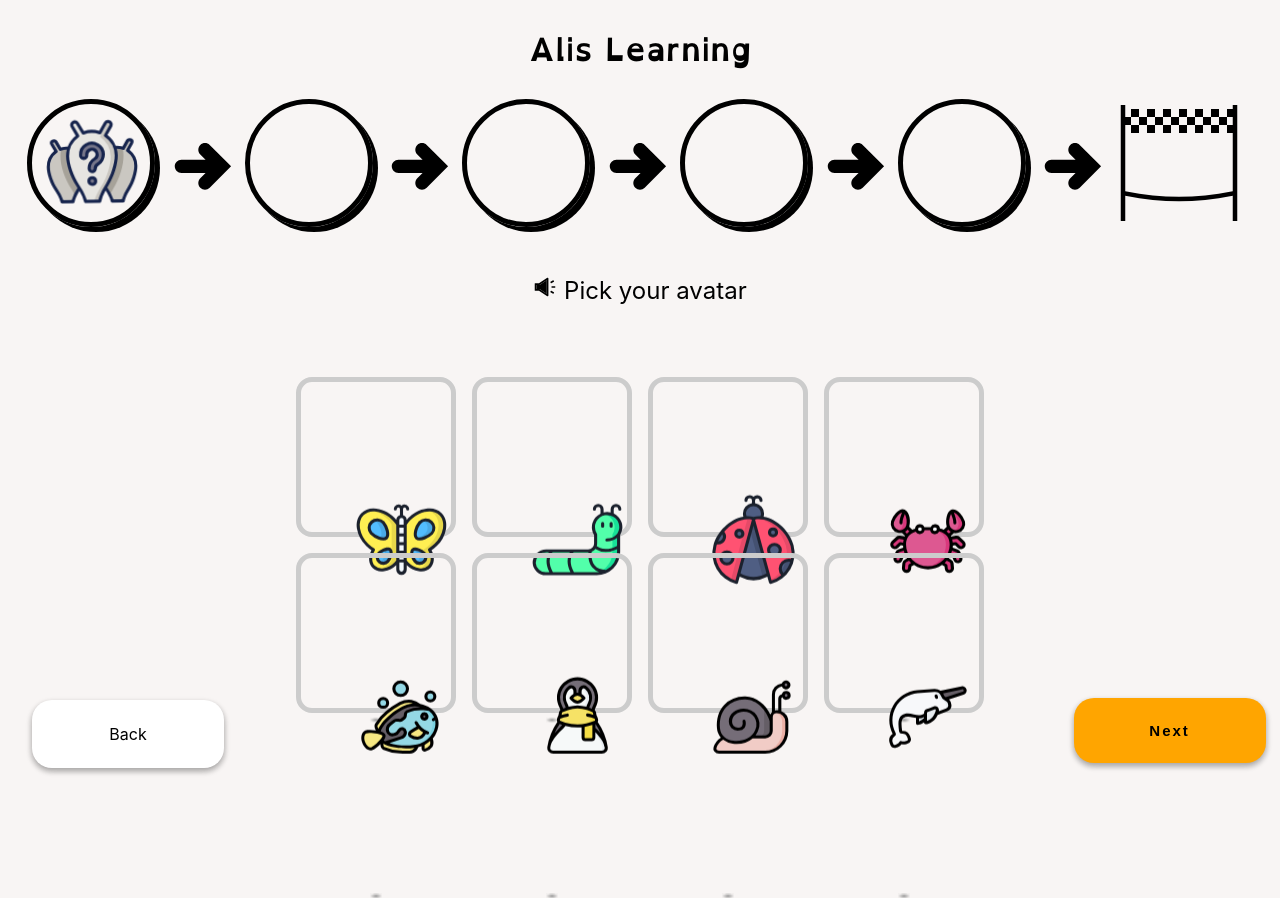
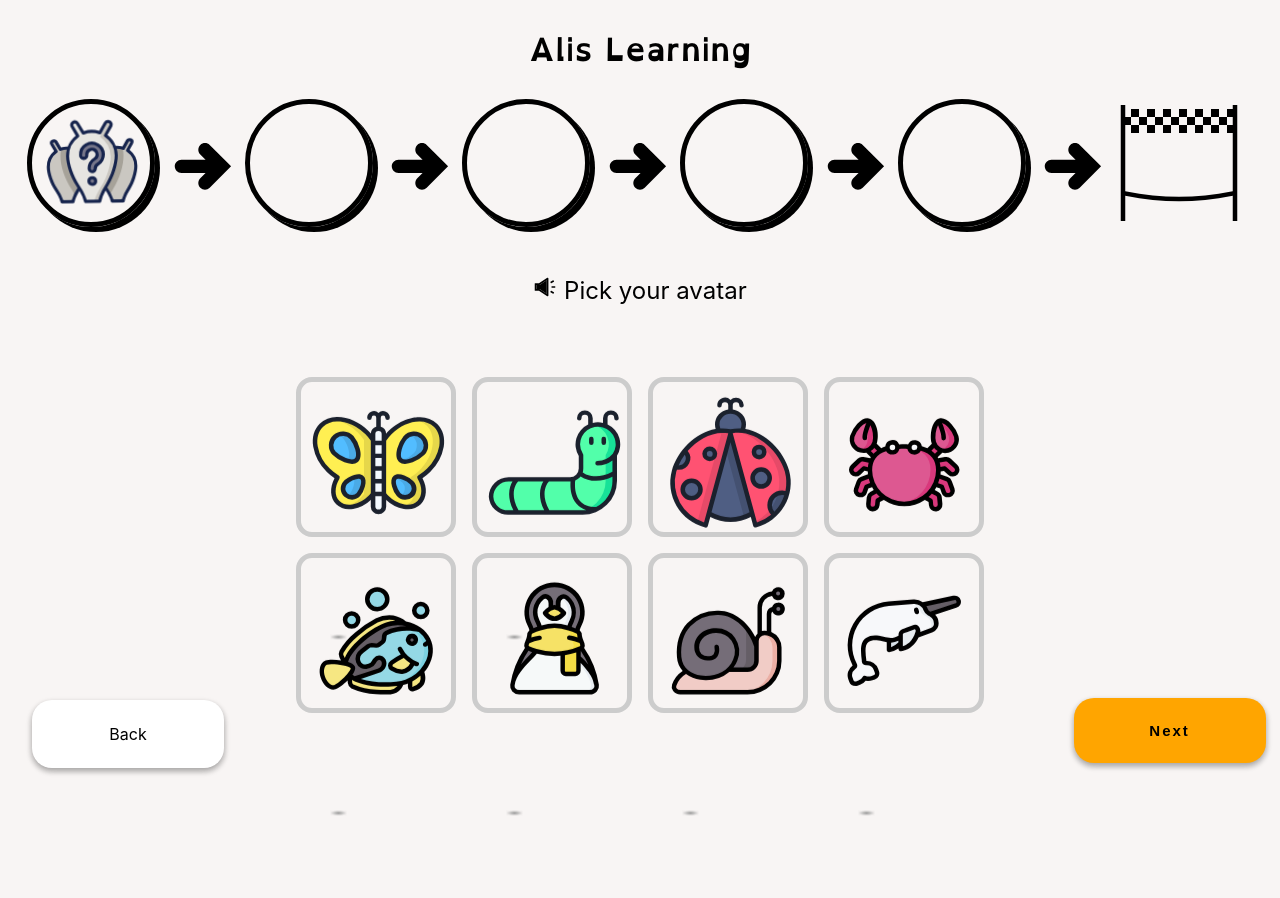
Before and after one commit to fac24/alis-learning, a Next.js app: page /learner-onboarding/avatar-selection in a window 1280 px wide. After the commit the page ends 815 px from the top, so only its background shows below. Built offline with nearby package versions, Linux system fonts and the light colour scheme.

Commit message:
changed size of avatar

```diff
--- a/pages/learner-onboarding/avatar-selection.js
+++ b/pages/learner-onboarding/avatar-selection.js
@@ -85,12 +85,12 @@ const StyledListItem = styled.li`
   }
 `;
 
-const AVATAR_SIZE = "48px";
+const AVATAR_SIZE = "65px";
 // const DURATION = "0.5s";
 const DURATION = "1s";
 const SHADOW_HEIGHT = `${Math.round(48 / 5)}px`;
 const DROP_HEIGHT = "200px";
-const OFFSET = "100px";
+const OFFSET = "0px";
 
 const bounce = keyframes`
   from {
@@ -113,7 +113,7 @@ const grow = keyframes`
 const StyledImage = styled.img`
   position: absolute;
   top: ${OFFSET};
-  left: calc(50% - ${AVATAR_SIZE} / 2);
+  left: calc(25% - ${AVATAR_SIZE} / 2);
   animation-name: ${bounce};
   animation-duration: ${DURATION};
   animation-direction: alternate;
@@ -133,7 +133,7 @@ const Shadow = styled.div`
   top: calc(
     ${OFFSET} + ${DROP_HEIGHT} + ${AVATAR_SIZE} - 1.5 * ${SHADOW_HEIGHT}
   );
-  left: calc(50% - ${AVATAR_SIZE} / 2);
+  left: calc(25% - ${AVATAR_SIZE} / 2);
   animation-name: ${grow};
   animation-duration: ${DURATION};
   animation-direction: alternate;
```
